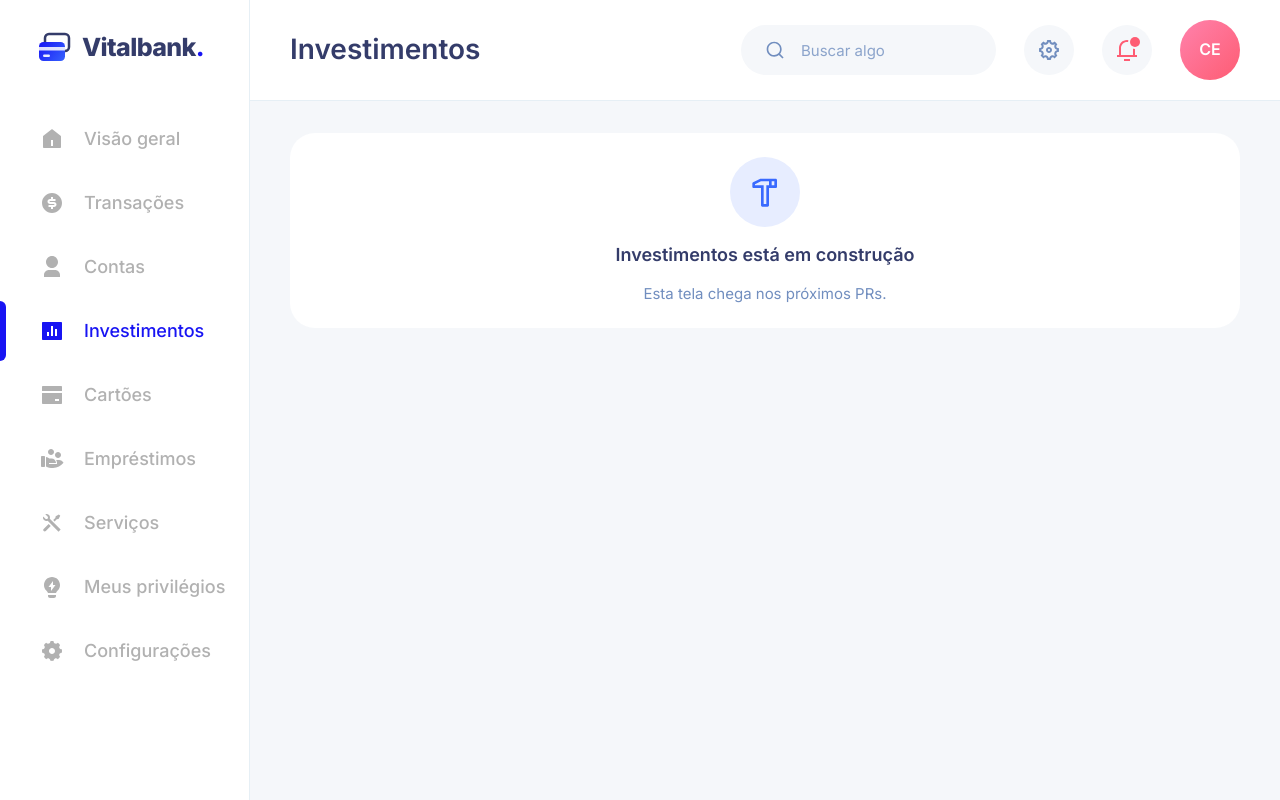
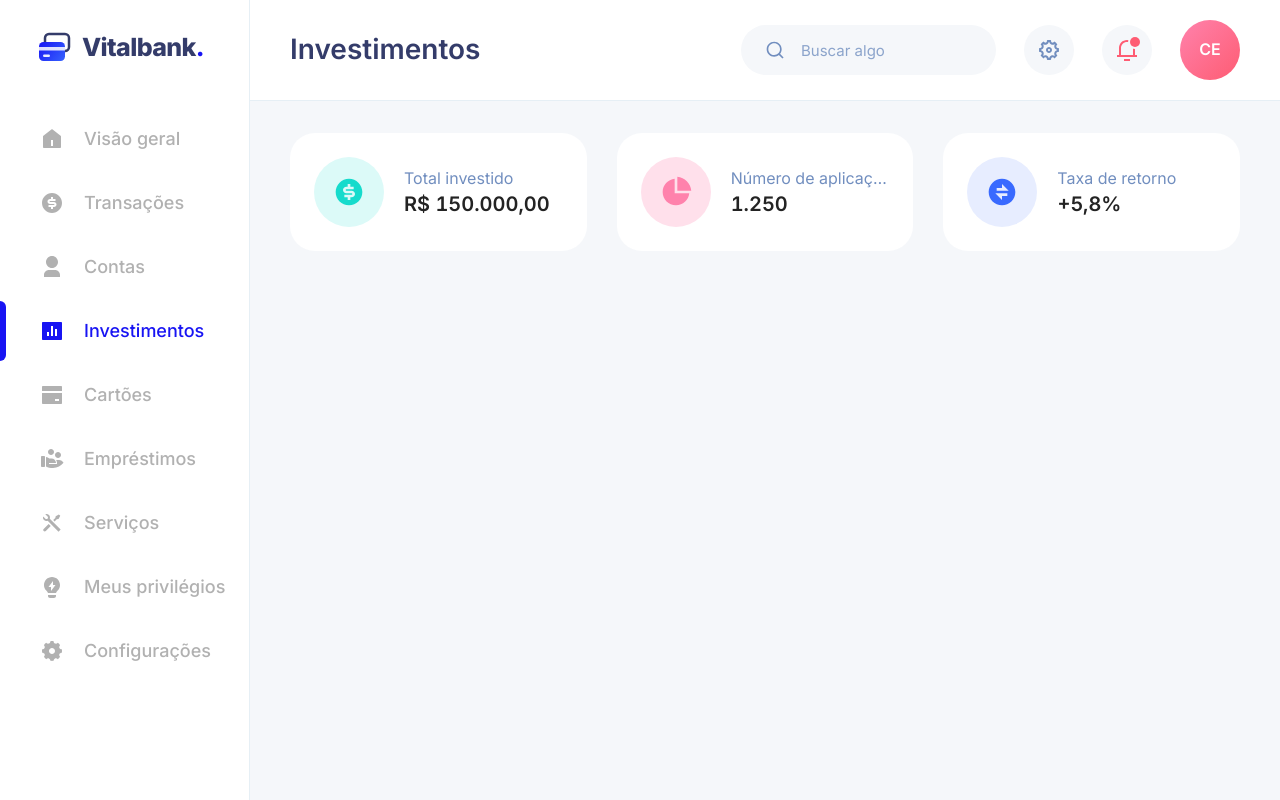
Before and after one commit to VictorNascimento14/Vitalbank, a Next.js app: page /investimentos in a window 1280 px wide. Built offline with nearby package versions, Linux system fonts and the light colour scheme.

Commit message:
feat(investimentos): resumo com total investido, aplicações e retorno (#112)

```diff
--- a/src/app/(painel)/investimentos/page.tsx
+++ b/src/app/(painel)/investimentos/page.tsx
@@ -1,5 +1,11 @@
-import { EmBreve } from "@/ui";
+import { resumoDosInvestimentos } from "@/dados";
+import { ResumoDosInvestimentos } from "@/telas/investimentos/ResumoDosInvestimentos";
 
-export default function Investimentos() {
-  return <EmBreve tela="Investimentos" />;
+export default async function Investimentos() {
+  const resumo = await resumoDosInvestimentos();
+  return (
+    <div className="grid grid-cols-1 gap-6 lg:gap-[30px] xl:grid-cols-2">
+      <ResumoDosInvestimentos resumo={resumo} />
+    </div>
+  );
 }
--- a/src/dados/index.ts
+++ b/src/dados/index.ts
@@ -10,6 +10,7 @@ import { DEBITO_E_CREDITO } from "./sementes/debitoCredito";
 import { DESPESAS_POR_CATEGORIA } from "./sementes/despesas";
 import { DESPESAS_MENSAIS } from "./sementes/despesasMensais";
 import { FATURAS_ENVIADAS } from "./sementes/faturas";
+import { RESUMO_DOS_INVESTIMENTOS } from "./sementes/investimentos";
 import { HISTORICO_DE_SALDO } from "./sementes/saldo";
 import { TRANSACOES } from "./sementes/transacoes";
 import type { Cartao, Contato, Transacao } from "./tipos";
@@ -60,3 +61,8 @@ export async function debitoECredito() {
 export async function faturasEnviadas() {
   return FATURAS_ENVIADAS;
 }
+
+/** Total investido, número de aplicações e retorno médio (pontos-base). */
+export async function resumoDosInvestimentos() {
+  return RESUMO_DOS_INVESTIMENTOS;
+}
--- /dev/null
+++ b/src/dados/sementes/investimentos.ts
@@ -0,0 +1,6 @@
+/** Carteira fictícia (kit: Investments). Valores em centavos; retornos em pontos-base (580 = 5,80%). */
+export const RESUMO_DOS_INVESTIMENTOS = {
+  totalInvestido: 15000000,
+  quantidade: 1250,
+  retorno: 580,
+} as const;
--- /dev/null
+++ b/src/telas/investimentos/ResumoDosInvestimentos.tsx
@@ -0,0 +1,39 @@
+import { RiExchangeFill, RiMoneyDollarCircleFill, RiPieChart2Fill } from "@remixicon/react";
+import type { resumoDosInvestimentos } from "@/dados";
+import { formatarNumero } from "@/dominio/numero";
+import { CartaoDeResumo } from "@/ui";
+import { Escalonado, ItemEscalonado } from "@/ui/movimento";
+
+type Dados = Awaited<ReturnType<typeof resumoDosInvestimentos>>;
+
+export function ResumoDosInvestimentos({ resumo }: { resumo: Dados }) {
+  const retorno = `${resumo.retorno >= 0 ? "+" : ""}${formatarNumero(resumo.retorno, "percentual")}`;
+  return (
+    <section aria-label="Resumo dos investimentos" className="xl:col-span-2">
+      <Escalonado como="ul" className="grid grid-cols-1 gap-4 sm:grid-cols-3 md:gap-6 xl:gap-[30px]">
+        <ItemEscalonado como="li">
+          <CartaoDeResumo
+            className="h-full"
+            rotulo="Total investido"
+            valor={resumo.totalInvestido}
+            tom="turquesa"
+            icone={<RiMoneyDollarCircleFill />}
+          />
+        </ItemEscalonado>
+        <ItemEscalonado como="li">
+          <CartaoDeResumo
+            className="h-full"
+            rotulo="Número de aplicações"
+            valor={resumo.quantidade}
+            formato="inteiro"
+            tom="rosa"
+            icone={<RiPieChart2Fill />}
+          />
+        </ItemEscalonado>
+        <ItemEscalonado como="li">
+          <CartaoDeResumo className="h-full" rotulo="Taxa de retorno" texto={retorno} tom="azul" icone={<RiExchangeFill />} />
+        </ItemEscalonado>
+      </Escalonado>
+    </section>
+  );
+}
```
Also changed, not shown: 1 other file (tests, documents, lock files or other folders).
